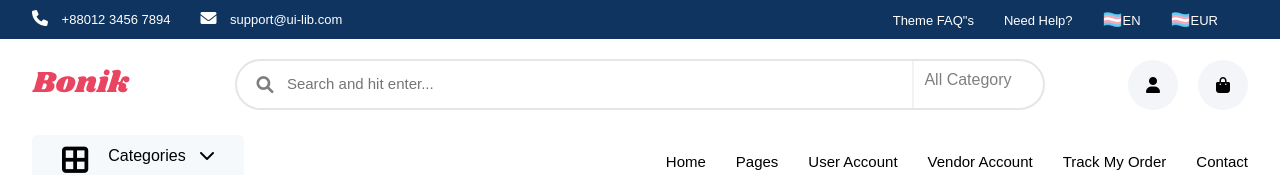
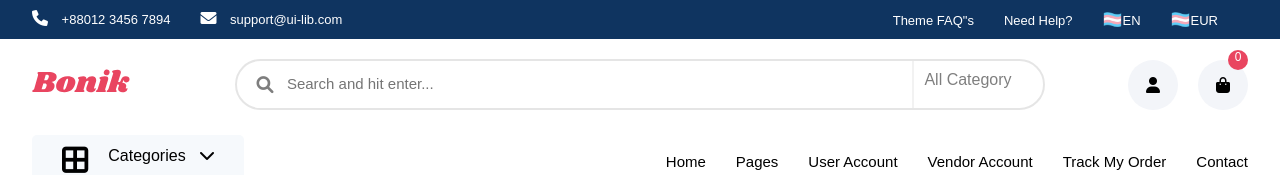
Before and after one commit to db-malik/react-front-ecommerce, a React (Create React App) app: page / in a window 1280 px wide. Shown: the top 175 px of the page. Built offline with nearby package versions, Linux system fonts and the light colour scheme.

Commit message:
style: header

```diff
--- a/src/common/header/Header.jsx
+++ b/src/common/header/Header.jsx
@@ -8,7 +8,7 @@ const Header = ({ CartItem }) => {
   return (
     <>
       <Head />
-      <Search CartItem={CartItem} />
+      <Search />
       <Navbar />
     </>
   )
--- a/src/common/header/Search.jsx
+++ b/src/common/header/Search.jsx
@@ -2,7 +2,7 @@ import React from 'react'
 import logo from '../../assets/images/logo.svg'
 import { Link } from 'react-router-dom'
 
-const Search = ({ CartItem }) => {
+const Search = () => {
   // fixed Header
   window.addEventListener('scroll', function () {
     const search = document.querySelector('.search')
@@ -28,7 +28,7 @@ const Search = ({ CartItem }) => {
             <div className="cart">
               <Link to="/cart">
                 <i className="fa fa-shopping-bag icon-circle"></i>
-                {/* <span>{CartItem.length === 0 ? '' : CartItem.length}</span> */}
+                <span>0</span>
               </Link>
             </div>
           </div>
```
